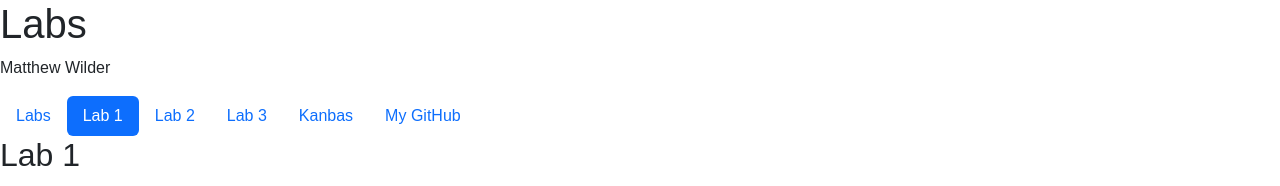
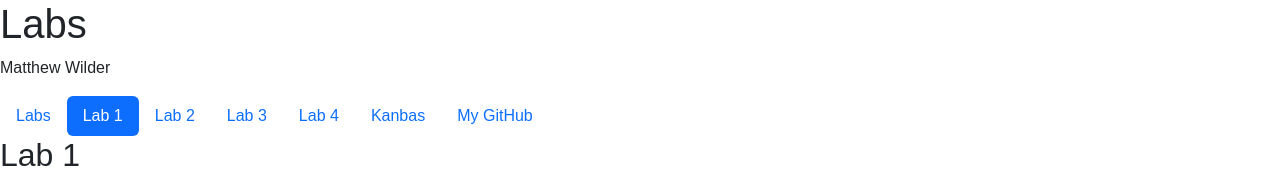
Before and after one commit to mwilder2/kanbas-react-web-app, a React (Create React App) app: page /#/Labs/Lab1 in a window 1280 px wide. Shown: the top 186 px of the page. Built offline with nearby package versions, Linux system fonts and the light colour scheme.

Commit message:
The start of lab 4

```diff
--- /dev/null
+++ b/src/Labs/Lab4/index.tsx
@@ -0,0 +1,11 @@
+// src/Labs/Lab4/index.tsx
+
+
+export default function Lab4() {
+
+  return (
+    <div id="wd-lab4">
+      <h3>Lab 4</h3>
+    </div>
+  );
+}
--- a/src/Labs/TOC.tsx
+++ b/src/Labs/TOC.tsx
@@ -30,6 +30,12 @@ export default function TOC() {
         </a>
       </li>
       <li className="nav-item">
+        <a id="wd-a4" href="#/Labs/Lab4"
+          className={`nav-link ${pathname.includes("Lab4") ? "active" : ""}`}>
+          Lab 4
+        </a>
+      </li>
+      <li className="nav-item">
         <a id="wd-k" href="#/Kanbas" className="nav-link">
           Kanbas
         </a>
--- a/src/Labs/index.tsx
+++ b/src/Labs/index.tsx
@@ -3,6 +3,7 @@ import { Route, Routes, Navigate } from "react-router";
 import Lab2 from "./Lab2";
 import Lab3 from "./Lab3";
 import TOC from "./TOC";
+import Lab4 from "./Lab4";
 
 export default function Labs() {
   return (
@@ -15,6 +16,7 @@ export default function Labs() {
         <Route path="Lab1" element={<Lab1 />} />
         <Route path="Lab2" element={<Lab2 />} />
         <Route path="Lab3/*" element={<Lab3 />} />
+        <Route path="Lab4" element={<Lab4 />} />
       </Routes>
     </div>
   );
```
